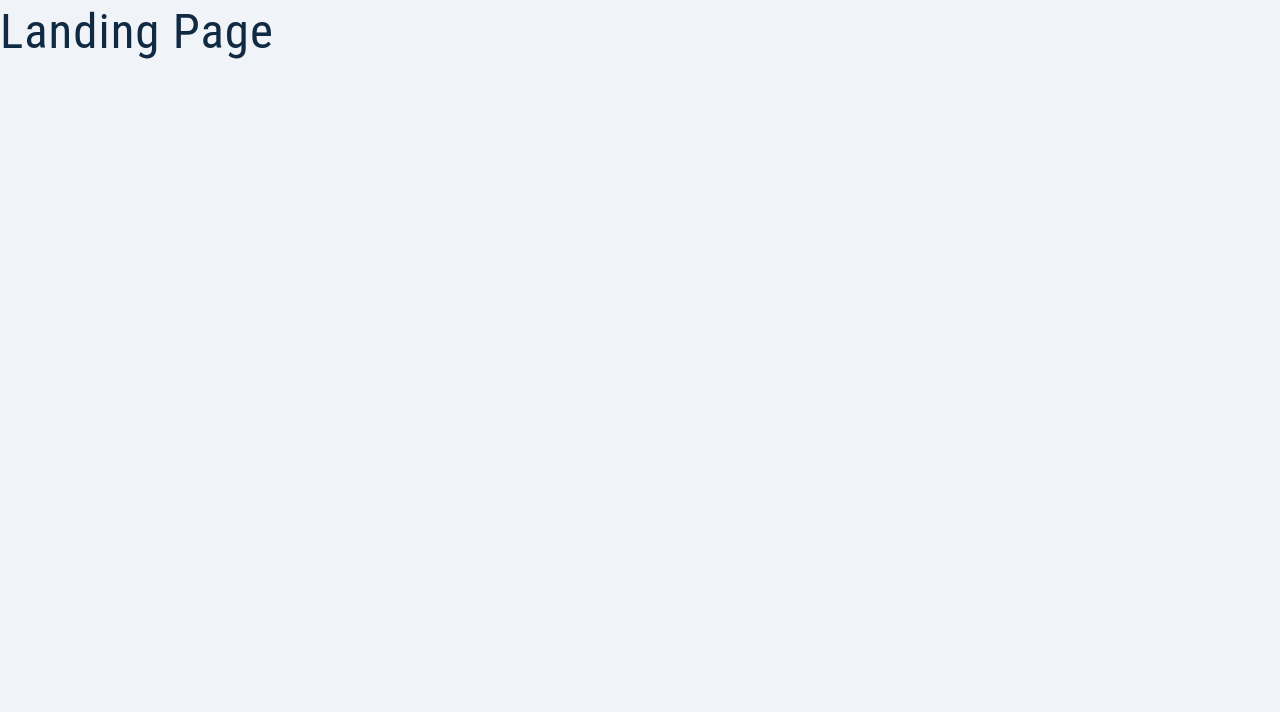
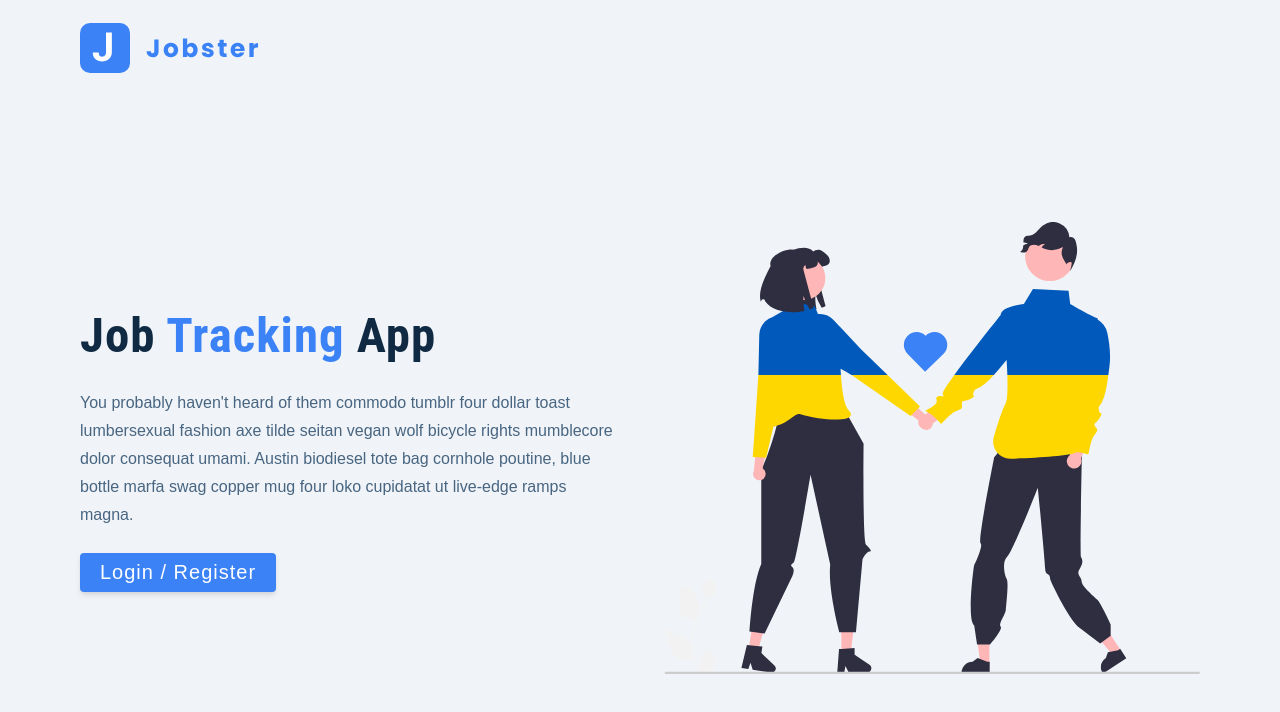
Before and after one commit to MrDBStig/jobster, a React (Create React App) app: page /landing in a window 1280 px wide. Shown: the top 712 px of the page. Built offline with nearby package versions, Linux system fonts and the light colour scheme.

Commit message:
Complete landing page

```diff
--- a/src/pages/Landing.js
+++ b/src/pages/Landing.js
@@ -1,8 +1,68 @@
+import styled from "styled-components";
 import logo from "../assets/images/logo.svg";
 import main from "../assets/images/main.svg";
 
 const Landing = () => {
-  return <h1>Landing page</h1>;
+  return (
+    <Wrapper>
+      <nav>
+        <img src={logo} alt="jobster logo" className="logo" />
+      </nav>
+      <div className="container page">
+        <div className="info">
+          <h1>
+            job <span>tracking</span> app
+          </h1>
+          <p>
+            You probably haven't heard of them commodo tumblr four dollar toast
+            lumbersexual fashion axe tilde seitan vegan wolf bicycle rights
+            mumblecore dolor consequat umami. Austin biodiesel tote bag cornhole
+            poutine, blue bottle marfa swag copper mug four loko cupidatat ut
+            live-edge ramps magna.
+          </p>
+          <button className="btn btn-hero">Login / Register</button>
+        </div>
+        <img src={main} alt="stand with urkaine" className="img main-img" />
+      </div>
+    </Wrapper>
+  );
 };
 
+const Wrapper = styled.main`
+  nav {
+    width: var(--fluid-width);
+    max-width: var(--max-width);
+    margin: 0 auto;
+    height: var(--nav-height);
+    display: flex;
+    align-items: center;
+  }
+  .page {
+    min-height: calc(100vh - var(--nav-height));
+    display: grid;
+    align-items: center;
+  }
+  h1 {
+    font-weight: 700;
+    span {
+      color: var(--primary-500);
+    }
+  }
+  p {
+    color: var(--grey-600);
+  }
+  .main-img {
+    display: none;
+  }
+  @media (min-width: 992px) {
+    .page {
+      grid-template-columns: repeat(2, 1fr);
+      column-gap: 3rem;
+    }
+    .main-img {
+      display: block;
+    }
+  }
+`;
+
 export default Landing;
```
